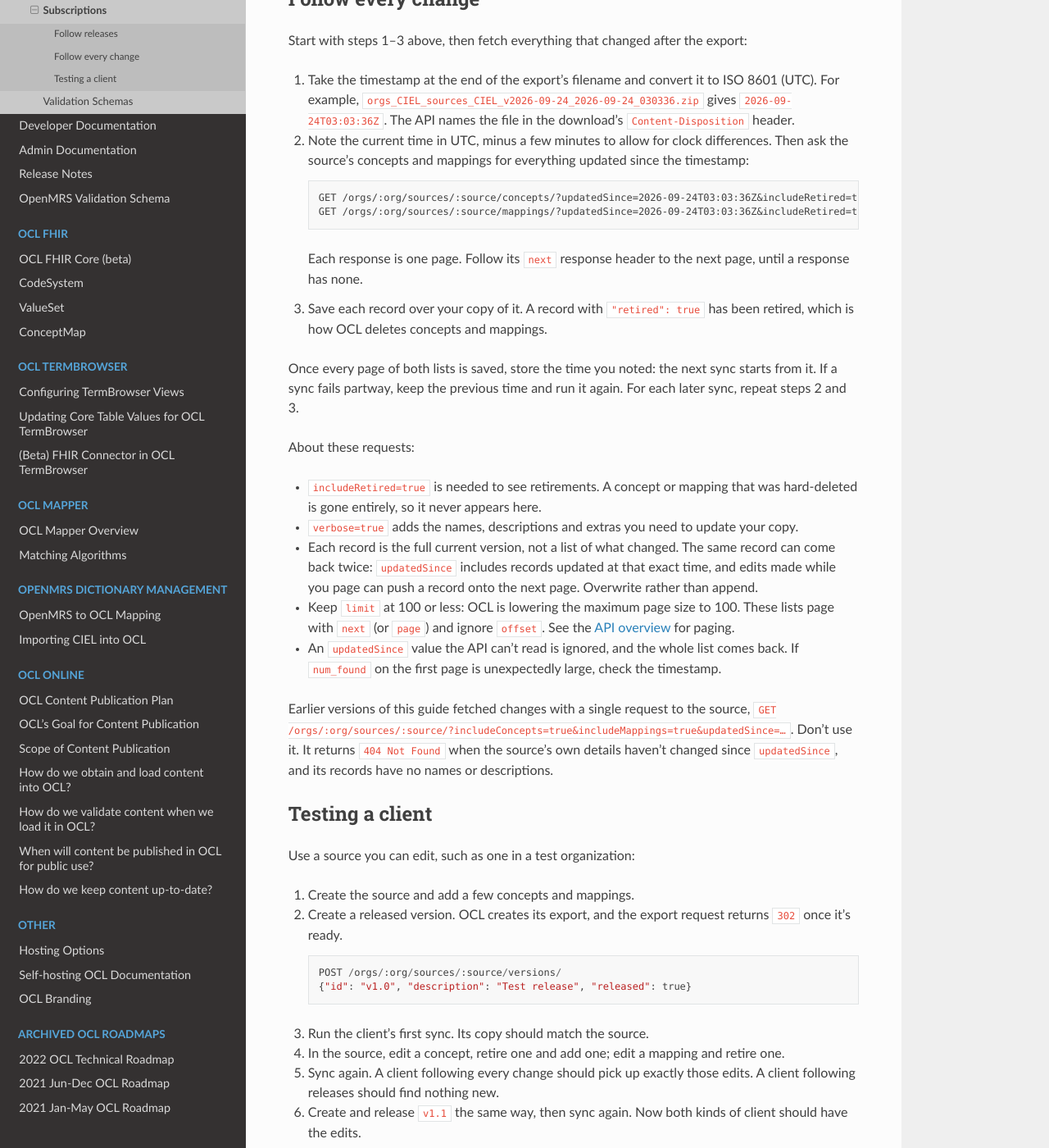
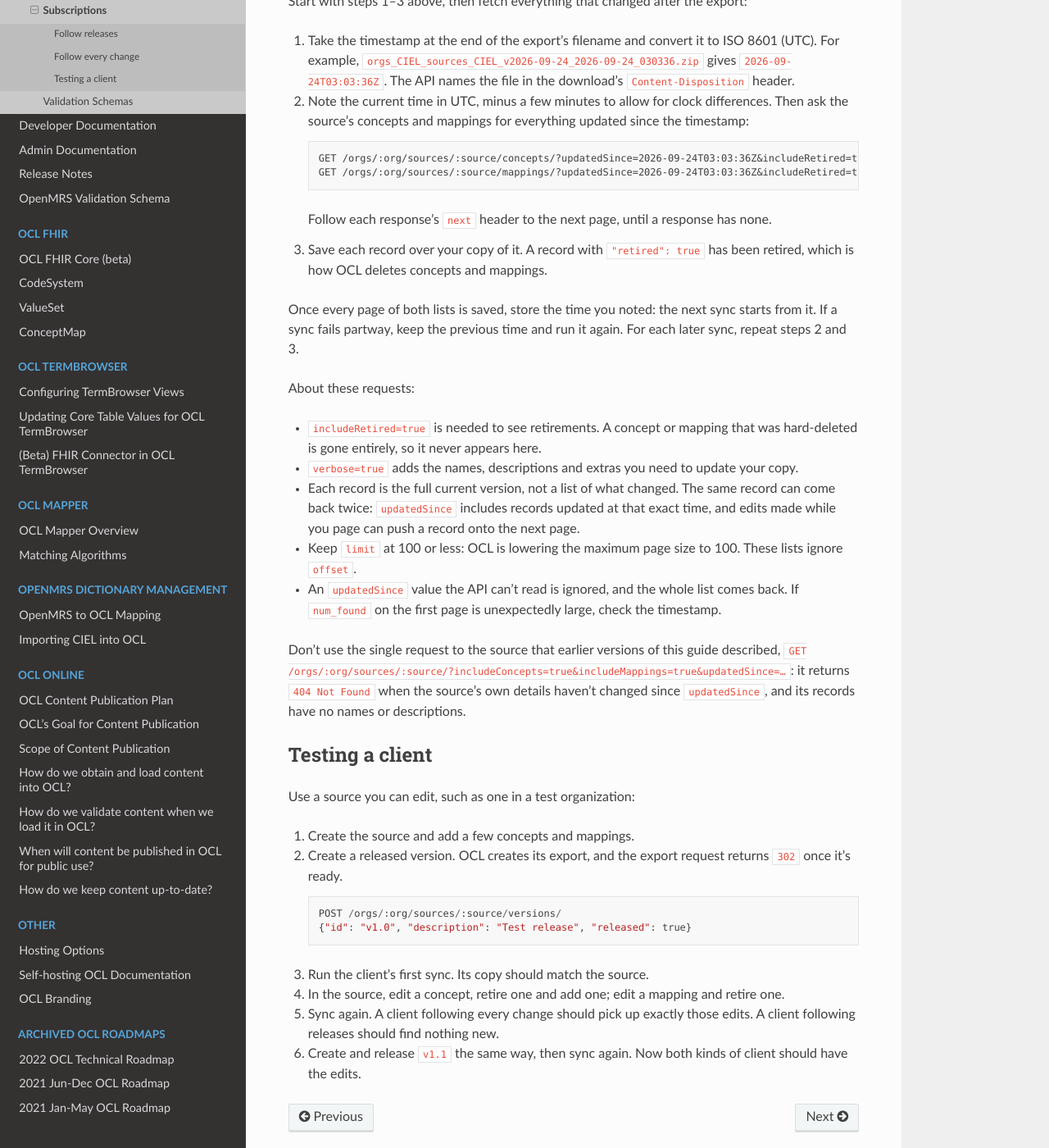
Before and after one commit to OpenConceptLab/ocl-docs, a Sphinx documentation site: the page built from docs/source/oclapi/apireference/other/subscriptions.md, in a window 1280 px wide and 1400 px high, scrolled down 1156 px. Shown: the whole window at 82% size. Built offline with Sphinx 7.4.7 and the Read the Docs theme 3.1.0, drawn with Linux system fonts in a browser that asks for light colours; some of the changed text lies outside the part shown.

Commit message:
closes OpenConceptLab/ocl_issues#2940 | Subscriptions guide: simplification review cuts
Co-Authored-By: Claude Opus 5.5 <noreply@anthropic.com>
Claude-Session: https://claude.ai/code/session_01CZJaKTdfCX6UGesc9i1fdi

````diff
--- a/docs/source/oclapi/apireference/other/subscriptions.md
+++ b/docs/source/oclapi/apireference/other/subscriptions.md
@@ -36,7 +34,7 @@ Start with steps 1–3 above, then fetch everything that changed after the expor
    GET /orgs/:org/sources/:source/concepts/?updatedSince=2026-09-24T03:03:36Z&includeRetired=true&verbose=true&limit=100
    GET /orgs/:org/sources/:source/mappings/?updatedSince=2026-09-24T03:03:36Z&includeRetired=true&verbose=true&limit=100
    ```
-   Each response is one page. Follow its `next` response header to the next page, until a response has none.
+   Follow each response's `next` header to the next page, until a response has none.
 3. Save each record over your copy of it. A record with `"retired": true` has been retired, which is how OCL deletes concepts and mappings.
 
 Once every page of both lists is saved, store the time you noted: the next sync starts from it. If a sync fails partway, keep the previous time and run it again. For each later sync, repeat steps 2 and 3.
@@ -44,11 +42,11 @@ Once every page of both lists is saved, store the time you noted: the next sync
 About these requests:
 * `includeRetired=true` is needed to see retirements. A concept or mapping that was hard-deleted is gone entirely, so it never appears here.
 * `verbose=true` adds the names, descriptions and extras you need to update your copy.
-* Each record is the full current version, not a list of what changed. The same record can come back twice: `updatedSince` includes records updated at that exact time, and edits made while you page can push a record onto the next page. Overwrite rather than append.
-* Keep `limit` at 100 or less: OCL is lowering the maximum page size to 100. These lists page with `next` (or `page`) and ignore `offset`. See the [API overview](../../overview.md) for paging.
+* Each record is the full current version, not a list of what changed. The same record can come back twice: `updatedSince` includes records updated at that exact time, and edits made while you page can push a record onto the next page.
+* Keep `limit` at 100 or less: OCL is lowering the maximum page size to 100. These lists ignore `offset`.
 * An `updatedSince` value the API can't read is ignored, and the whole list comes back. If `num_found` on the first page is unexpectedly large, check the timestamp.
 
-Earlier versions of this guide fetched changes with a single request to the source, `GET /orgs/:org/sources/:source/?includeConcepts=true&includeMappings=true&updatedSince=…`. Don't use it. It returns `404 Not Found` when the source's own details haven't changed since `updatedSince`, and its records have no names or descriptions.
+Don't use the single request to the source that earlier versions of this guide described, `GET /orgs/:org/sources/:source/?includeConcepts=true&includeMappings=true&updatedSince=…`: it returns `404 Not Found` when the source's own details haven't changed since `updatedSince`, and its records have no names or descriptions.
 
 ## Testing a client
 
````
Also changed, not shown: other parts of docs/source/oclapi/apireference/other/subscriptions.md (+0 -2 lines), docs/source/oclapi/apireference/exportapi.md (+1 -1 lines).
